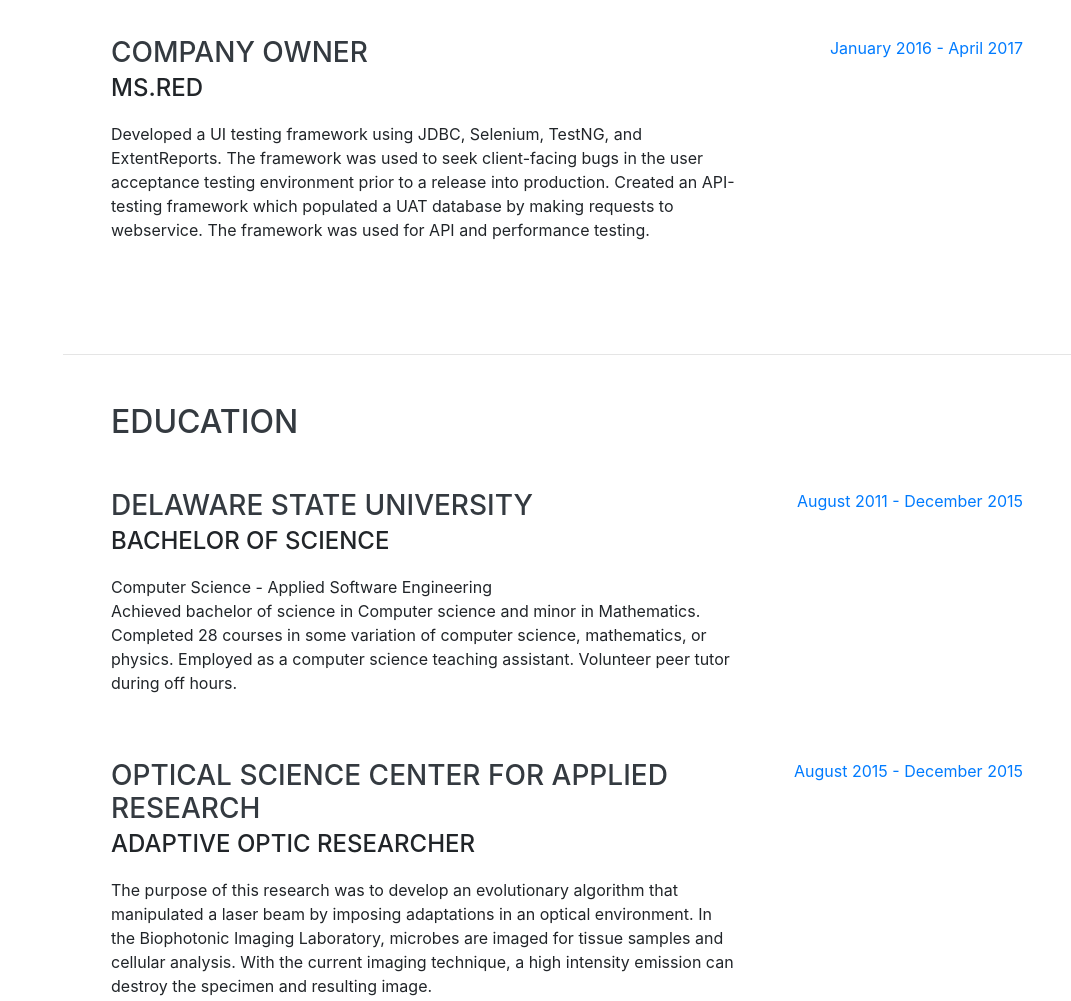
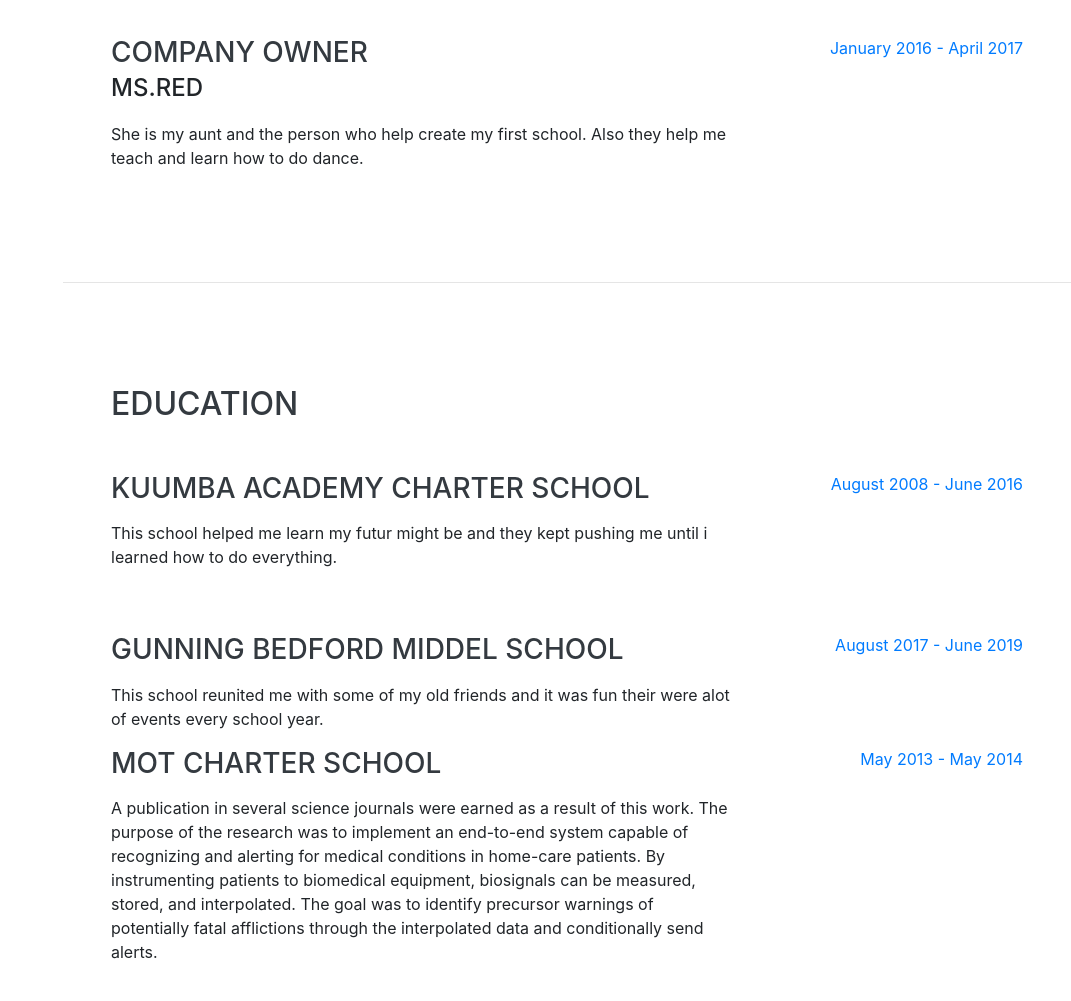
Before and after one commit to keyontay/my-first-resume, a website with bundled scripts: page index.html in a window 1280 px wide. Shown: the part 1440-2441 px from the top of the page, without its empty margins (209-1280 px from the left). Built offline with nearby package versions, Linux system fonts and the light colour scheme; a web font is replaced by a local one.

Commit message:
update message

```diff
--- a/css/resume.css
+++ b/css/resume.css
@@ -26,7 +26,7 @@ h6 {
   font-family: 'Saira Extra Condensed', -apple-system, BlinkMacSystemFont, 'Segoe UI', Roboto, 'Helvetica Neue', Arial, sans-serif, 'Apple Color Emoji', 'Segoe UI Emoji', 'Segoe UI Symbol', 'Noto Color Emoji';
   font-weight: 700;
   text-transform: uppercase;
-  color: #343a40;
+  color: #0b0c0c;
 }
 
 h1 {
--- a/index.html
+++ b/index.html
@@ -132,10 +132,7 @@
                 <div class="resume-content">
                     <h3 class="mb-0">Company owner</h3>
                     <div class="subheading mb-3">Ms.Red </div>
-                    <p>Developed a UI testing framework using JDBC, Selenium, TestNG, and ExtentReports. The framework
-                        was used to seek client-facing bugs in the user acceptance testing environment prior to a
-                        release into production. Created an API-testing framework which populated a UAT database by
-                        making requests to webservice. The framework was used for API and performance testing.</p>
+                    <p>She is my aunt and the person who help create my first school. Also they help me teach and learn how to do dance.</p>
                 </div>
                 <div class="resume-date text-md-right">
                     <span class="text-primary">January 2016 - April 2017</span>
@@ -154,37 +151,32 @@
 
             <div class="resume-item d-flex flex-column flex-md-row justify-content-between mb-5">
                 <div class="resume-content">
-                    <h3 class="mb-0">Delaware State University</h3>
-                    <div class="subheading mb-3">Bachelor of Science</div>
-                    <div>Computer Science - Applied Software Engineering</div>
-                    <p>Achieved bachelor of science in Computer science and minor in Mathematics. Completed 28 courses
-                        in some variation of computer science, mathematics, or physics. Employed as a computer science
-                        teaching assistant. Volunteer peer tutor during off hours.</p>
+                    <h3 class="mb-0">Kuumba Academy Charter School</h3>
+                    <div class="subheading mb-3"></div>
+                    <div></div>
+                    <p>This school helped me learn my futur might be and they kept pushing me until i learned how to do everything.</p>
                 </div>
                 <div class="resume-date text-md-right">
-                    <span class="text-primary">August 2011 - December 2015</span>
+                    <span class="text-primary">August 2008 - June 2016 </span>
                 </div>
             </div>
 
             <div class="resume-item d-flex flex-column flex-md-row justify-content-between">
                 <div class="resume-content">
-                    <h3 class="mb-0">Optical Science Center for Applied Research</h3>
-                    <div class="subheading mb-3">Adaptive Optic Researcher</div>
-                    <p>The purpose of this research was to develop an evolutionary algorithm that manipulated a laser
-                        beam by imposing adaptations in an optical environment. In the Biophotonic Imaging Laboratory,
-                        microbes are imaged for tissue samples and cellular analysis. With the current imaging
-                        technique, a high intensity emission can destroy the specimen and resulting image.</p>
+                    <h3 class="mb-0">Gunning Bedford Middel School</h3>
+                    <div class="subheading mb-3"></div>
+                    <p>This school reunited me with some of my old friends and it was fun their were alot of events every school year.</p>
                 </div>
                 <div class="resume-date text-md-right">
-                    <span class="text-primary">August 2015 - December 2015</span>
+                    <span class="text-primary">August 2017 - June 2019</span>
                 </div>
             </div>
 
 
             <div class="resume-item d-flex flex-column flex-md-row justify-content-between">
                 <div class="resume-content">
-                    <h3 class="mb-0">Laboratory for Intelligent Perceptual Systems</h3>
-                    <div class="subheading mb-3">Biomedical Engineer Researcher</div>
+                    <h3 class="mb-0">MOT Charter School</h3>
+                    <div class="subheading mb-3"></div>
                     <p>A publication in several science journals were earned as a result of this work. The purpose of
                         the
                         research was to implement an end-to-end system capable of recognizing and alerting for medical
```
